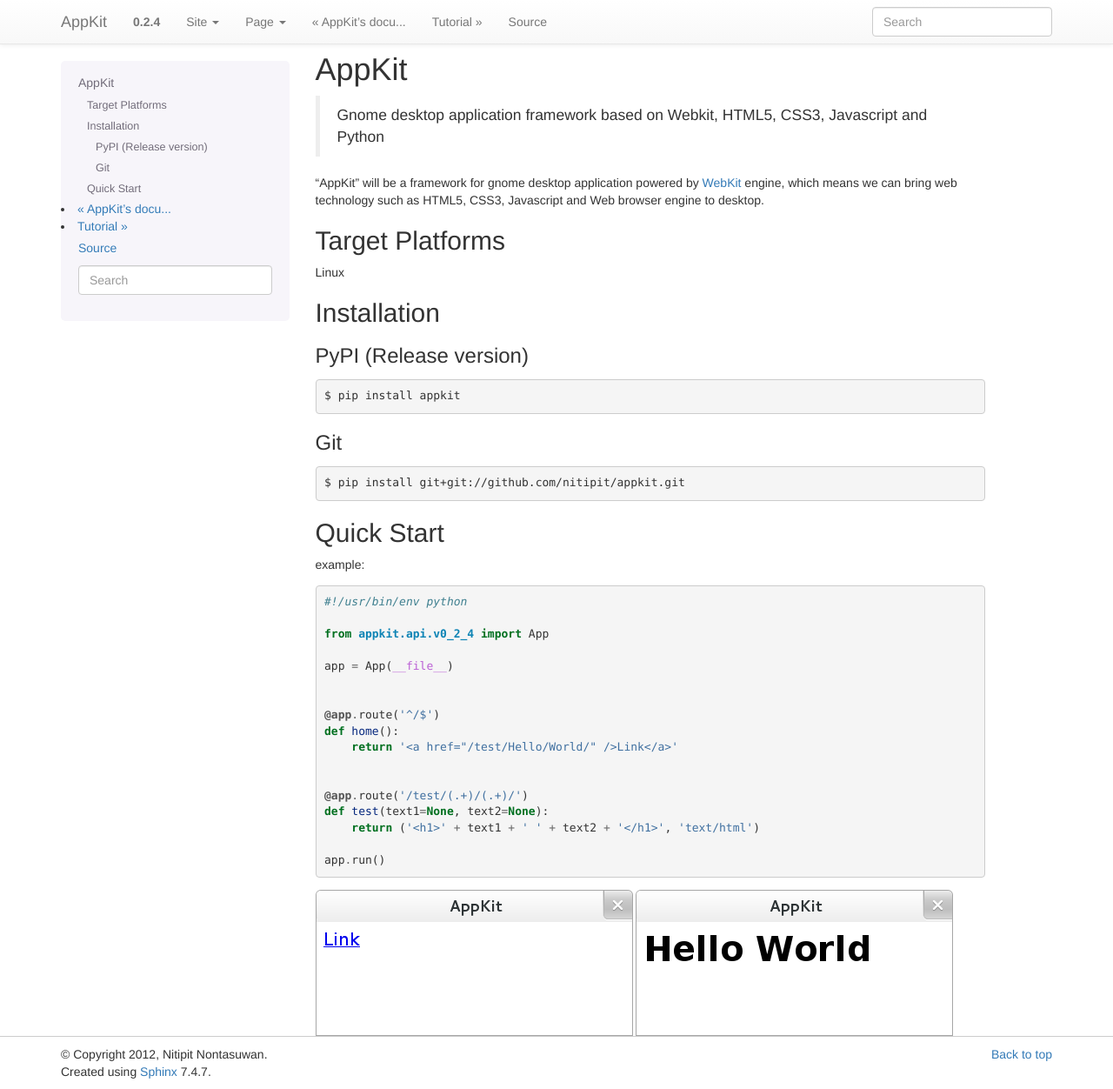
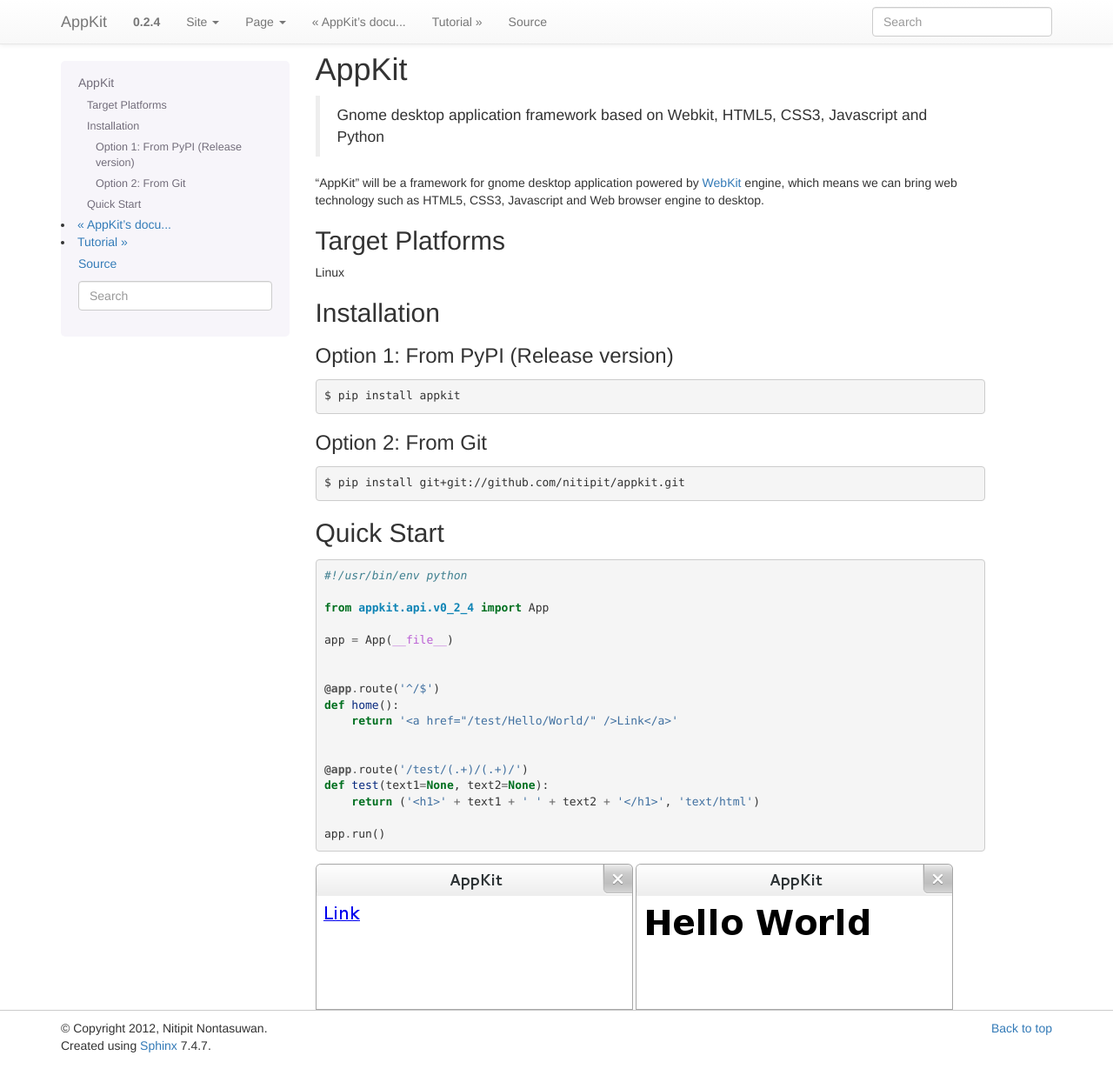
Before and after one commit to nitipit/appkit, a Sphinx documentation site: the page built from docs/source/readme.rst, in a window 1280 px wide and 1252 px high. Shown: the whole window at 87% size. Built offline with Sphinx 7.4.7, drawn with Linux system fonts in a browser that asks for light colours; formulas are drawn with MathJax 3.

Commit message:
Update documentation

```diff
--- a/docs/source/readme.rst
+++ b/docs/source/readme.rst
@@ -12,15 +12,15 @@
 Installation
 ------------
 
-PyPI (Release version)
+Option 1: From PyPI (Release version)
 ~~~~~~~~~~~~~~~~~~~~~~
 
 ::
 
     $ pip install appkit
 
-Git
-~~~~~~~~~~~
+Option 2: From Git
+~~~~~~~~~~~~~~~~~~
 ::
 
     $ pip install git+git://github.com/nitipit/appkit.git
@@ -28,7 +28,7 @@
 
 Quick Start
 -----------
-example::
+::
 
     #!/usr/bin/env python
 
```
